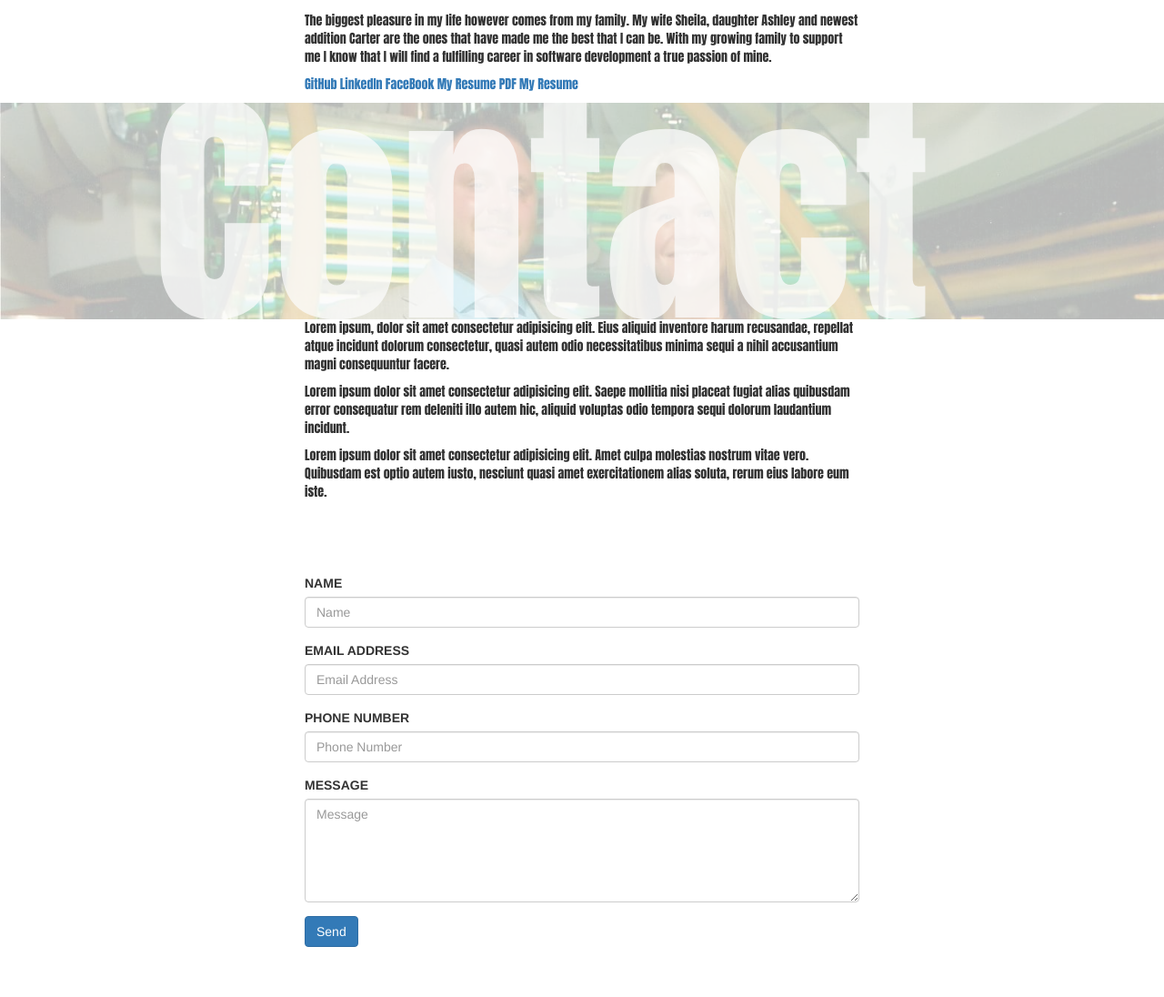
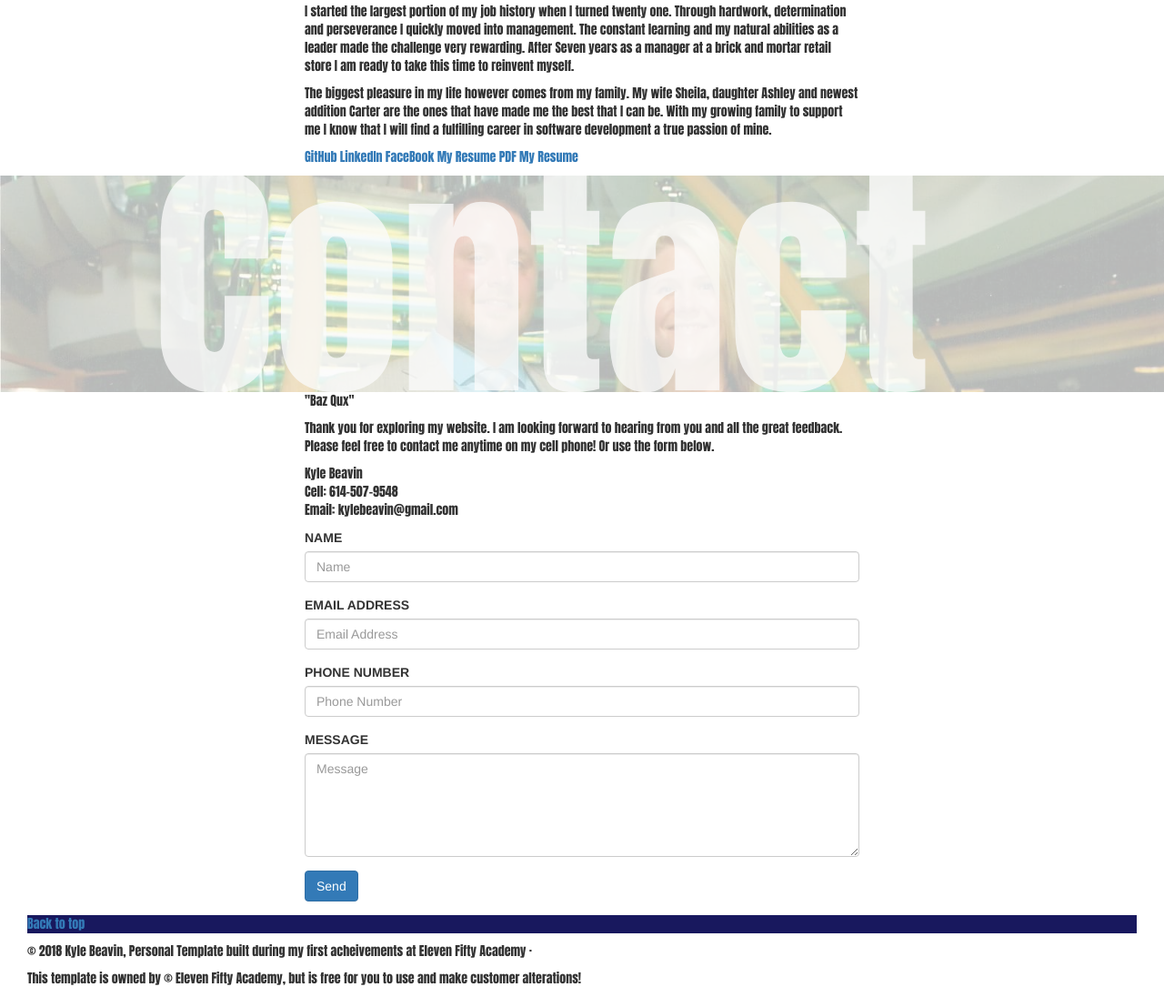
Before and after one commit to kylebeavin/Portfolio, a website with bundled scripts: page index.html in a window 1280 px wide. Shown: the part 1441-2537 px from the top of the page at 91% size. Before the commit the page ends 2497 px from the top, so only its background shows below. Built offline with nearby package versions, Linux system fonts and the light colour scheme; files whose address does not match are found by name.

Commit message:
presentation commit kb

```diff
--- a/index.html
+++ b/index.html
@@ -17,20 +17,23 @@
    <nav class="navbar navbar-default navbar-fixed-top">
         <div class="container-fluid">
             <ul>
-                <li><a href="#"></a>Home</li>
-                <li><a href="#"></a>Projects</li>
-                <li><a href="#"></a>About</li>
-                <li><a href="#"></a>Contact</li>
+                <li><a href="#Home"></a>Home</li>
+                <li><a href="#Projects"></a>Projects</li>
+                <li><a href="#About"></a>About</li>
+                <li><a href="#Contact"></a>Contact</li>
             </ul>
         </div>
     </nav>
+    <div id="spacer"></div>
+
     <!-- HOME SECTION -->
     <header>
-        <div id="spacer"></div>
+        <section>
+                <a href="#"id="Home"></a>
             <div id="homeimage" class="col-xs-12">
                 <div id="homelabel">Home</div>
             </div>
-    <div id="spacer1"></div>
+            <!-- <a name="section1"></a> -->
             <div class="col-xs-3"></div>
             <div class="col-xs-6">
                 <p>"Hello World"</p>
@@ -39,13 +42,12 @@
                 <p>I have tailored my portfolio around my visions and values. Throughout my story I have developed many skills and built many relationships, as you can see I have background images of my family portraits to highlight my devotion as a great father, husband and overall family man.</p>
             </div>
             <div class="col-xs-3"></div>
+        </section>
         </header>
-    <div id="spacer"></div>
         <!-- PROJECT SECTION -->
-    <section>
+    <section id="section2">
         <div class="container-fluid" id="projectimage">
             <div id="projectlabel">Projects</div>
-            <div id="spacer"></div>
         </div>
         <div class="col-xs-3"></div>
         <div class="col-xs-6">
@@ -59,8 +61,7 @@
             </p>
         </div>
         <div class="col-xs-3"></div>
-    </section>
-    <div id="spacer"></div>
+    </section id="section3">
     <!-- ABOUT SECTION -->
     <section>
         <div class="container-fluid" id="aboutimage">
@@ -82,19 +83,21 @@
         </div>
         <div class="col-xs-3"></div>
     </section>
-    <div id="spacer"></div>
     <!-- CONTACT SECTION -->
-    <section>
+    <section id="section4">
         <div class="container-fluid" id="contactimage">
             <div id="contactlabel">Contact</div>
-            <div id="spacer"></div>
         </div>
-        <div class="col-xs-3"></div>
+        <div class="col-xs-3">
+            <!-- <div id="headshot"></div> -->
+        </div>
         <div class="col-xs-6">
-                <p>Lorem ipsum, dolor sit amet consectetur adipisicing elit. Eius aliquid inventore harum recusandae, repellat atque incidunt dolorum consectetur, quasi autem odio necessitatibus minima sequi a nihil accusantium magni consequuntur facere.</p>
-                <p>Lorem ipsum dolor sit amet consectetur adipisicing elit. Saepe mollitia nisi placeat fugiat alias quibusdam error consequatur rem deleniti illo autem hic, aliquid voluptas odio tempora sequi dolorum laudantium incidunt.</p>
-                <p>Lorem ipsum dolor sit amet consectetur adipisicing elit. Amet culpa molestias nostrum vitae vero. Quibusdam est optio autem iusto, nesciunt quasi amet exercitationem alias soluta, rerum eius labore eum iste.</p>
-                <div id="spacer"></div>
+                <p>"Baz Qux"</p>
+                <p>Thank you for exploring my website. I am looking forward to hearing from you and all the great feedback. Please feel free to contact me anytime on my cell phone! Or use the form below. </p>
+                <p>Kyle Beavin<br>
+                Cell: 614-507-9548<br>
+                Email: kylebeavin@gmail.com
+                </p>
             <form action="https://formspree.io/kylebeavin@gmail.com" method="POST">
                 <div class="control-group">
                     <div class="form-group">
@@ -129,7 +132,15 @@
     </section>
     <!-- FOOTER SECTION -->
     <footer>
-
+            <div class="container-fluid">
+                <div class="col-xs-12">
+                    <p class="footersection">
+                        <a href="#">Back to top</a>
+                    </p>
+                    <p>&copy; 2018 Kyle Beavin, Personal Template built during my first acheivements at Eleven Fifty Academy &middot;
+                    <p>This template is owned by &copy; Eleven Fifty Academy, but is free for you to use and make customer alterations!</p>
+                </div>
+            </div>
     </footer>
     <script src="node_modules/jquery/dist/jquery.min.js"></script>
     <script src="node_modules/bootstrap/dist/js/bootstrap.min.js"></script>
--- a/scss/_body.scss
+++ b/scss/_body.scss
@@ -1,3 +1,6 @@
+body {
+    padding-top: 40px;
+}
 p {
     font-family: Impact, Haettenschweiler, 'Arial Narrow Bold', sans-serif;
 }
@@ -6,23 +9,6 @@ p {
     width: 100%;
     position: relative;
 }
-#spacer {
-    height: 5em;
-    width: 100%;
-    position: relative;
+section {   padding-top: 40px;
+
 }
-#spacer {
-    height: 5em;
-    width: 100%;
-    position: relative;
-}
-#spacer {
-    height: 5em;
-    width: 100%;
-    position: relative;
-}
-#spacer {
-    height: 5em;
-    width: 100%;
-    position: relative;
-}
--- a/scss/_contact.scss
+++ b/scss/_contact.scss
@@ -22,3 +22,9 @@
     bottom: -0.285em;
     left: .6em;
 }
+// #headshot {
+//     background-image: url("../assets/BeavinKyle.jpeg");
+//     position: relative;
+//     height: 50%;
+//     width: 40%;
+// }
--- /dev/null
+++ b/scss/_footer.scss
@@ -0,0 +1,3 @@
+.footersection {
+    background-color: rgb(24, 24, 94);
+}
```
Also changed, not shown: css/main.css, 1 other file. Lines whose indentation alone changed are shown as unchanged.
